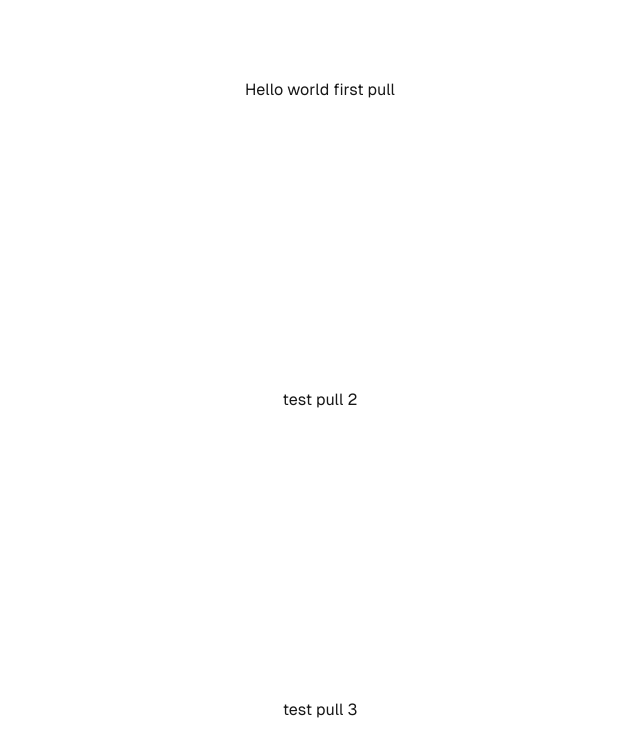
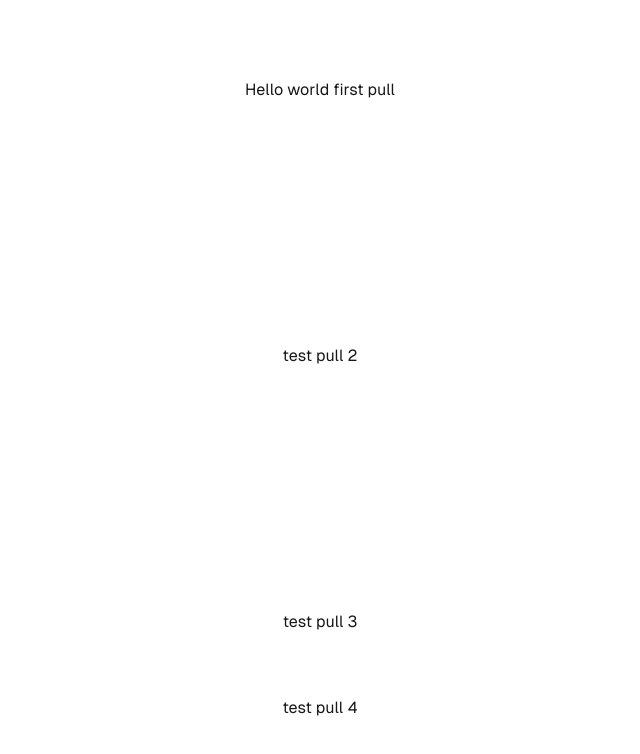
Before and after one commit to tha3atchai/basic-nextjs-deploy, a Next.js app: page / in a window 1280 px wide. Shown: the top 754 px of the page, without its empty margins (320-960 px from the left). Built offline with nearby package versions, Linux system fonts and the light colour scheme.

Commit message:
test pull 4

```diff
--- a/app/page.tsx
+++ b/app/page.tsx
@@ -4,6 +4,7 @@ export default function Home() {
       <div>Hello world first pull</div>
       <div>test pull 2</div>
       <div>test pull 3</div>
+      <div>test pull 4</div>
     </div>
   );
 }
```
